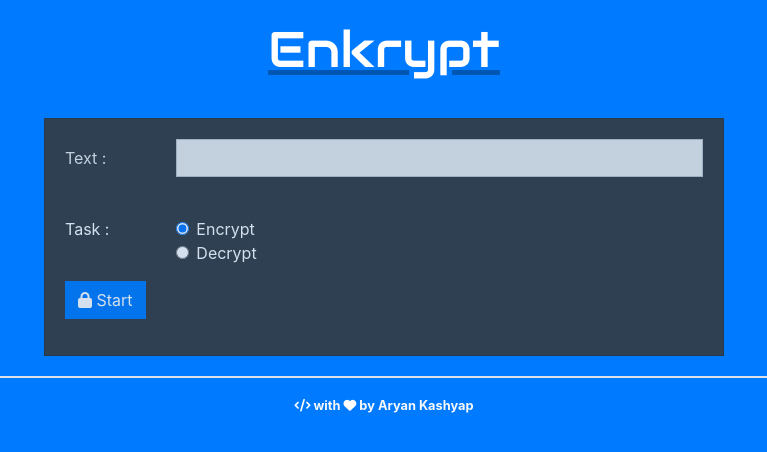
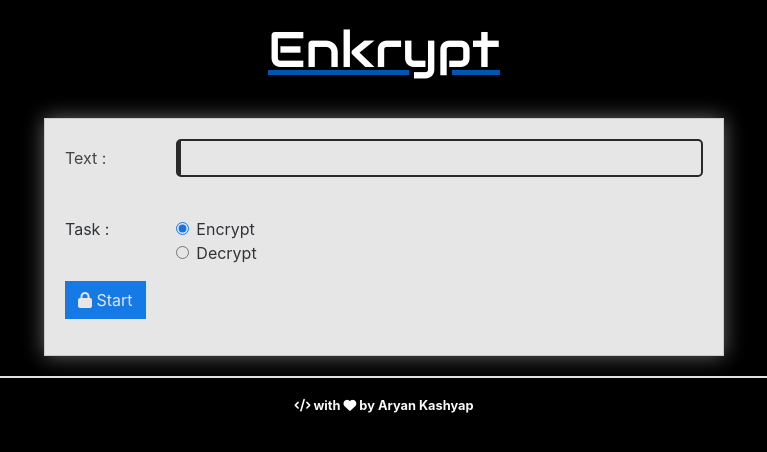
Before and after one commit to iaryankashyap/ConneX, a Flask app: page /enkrypt_details in a window 1280 px wide. Shown: the top 452 px of the page, without its empty margins (256-1023 px from the left). Run offline with Flask 2, Linux system fonts and the light colour scheme; some libraries are stand-ins or nearby versions.

Commit message:
Enkrypt UI

```diff
--- a/webapp/static/en-styles.css
+++ b/webapp/static/en-styles.css
@@ -1,3 +1,27 @@
+.bod {
+  background-color: black;
+}
+
+.card {
+  background-color: #ffffff93;
+  box-shadow: 0px 0px 20px rgba(255, 255, 255, 0.445);
+}
+
+#inputEmail3 {
+  background-color: transparent;
+  border: 2px solid rgb(0, 0, 0);
+  border-radius: 5px;
+  border-left: 5px solid black;
+  transition: ease-in-out 0.2s;
+}
+
+#inputEmail3:hover {
+  background-color: transparent;
+  border: 2px solid #007bff;
+  border-radius: 5px;
+  border-left: 8px solid #007bff;
+}
+
 @media (min-width: 1034px) {
   .card {
     margin-right: 300px;
--- a/webapp/templates/en-home.html
+++ b/webapp/templates/en-home.html
@@ -27,7 +27,7 @@
 
     <title>Enkrypt</title>
   </head>
-  <body class="bg-primary">
+  <body class="bod">
     <a href="/homepage_connex"
       ><h2
         style="
@@ -43,7 +43,7 @@
         Enkrypt
       </h2></a
     >
-    <div style="color: white;" class="card rounded-0 bg-dark">
+    <div class="card rounded-0">
       <div style="opacity: 0.9;" class="abc">
         <form style="opacity: 1;" action="/enkrypt_details" method="POST">
           <div style="opacity: 0.9;" class="form-group row">
@@ -57,7 +57,7 @@
               <input
                 name="text"
                 type="text"
-                class="form-control rounded-0"
+                class="form-control"
                 id="inputEmail3"
               />
             </div>
```
